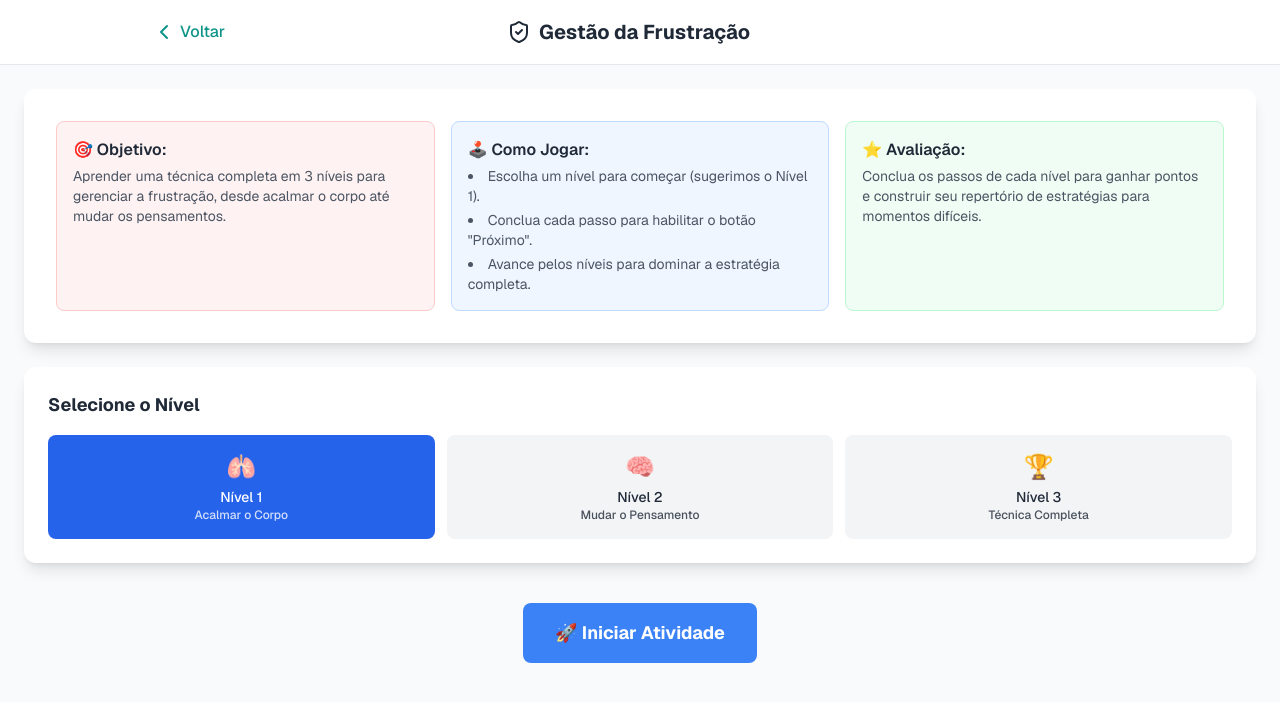
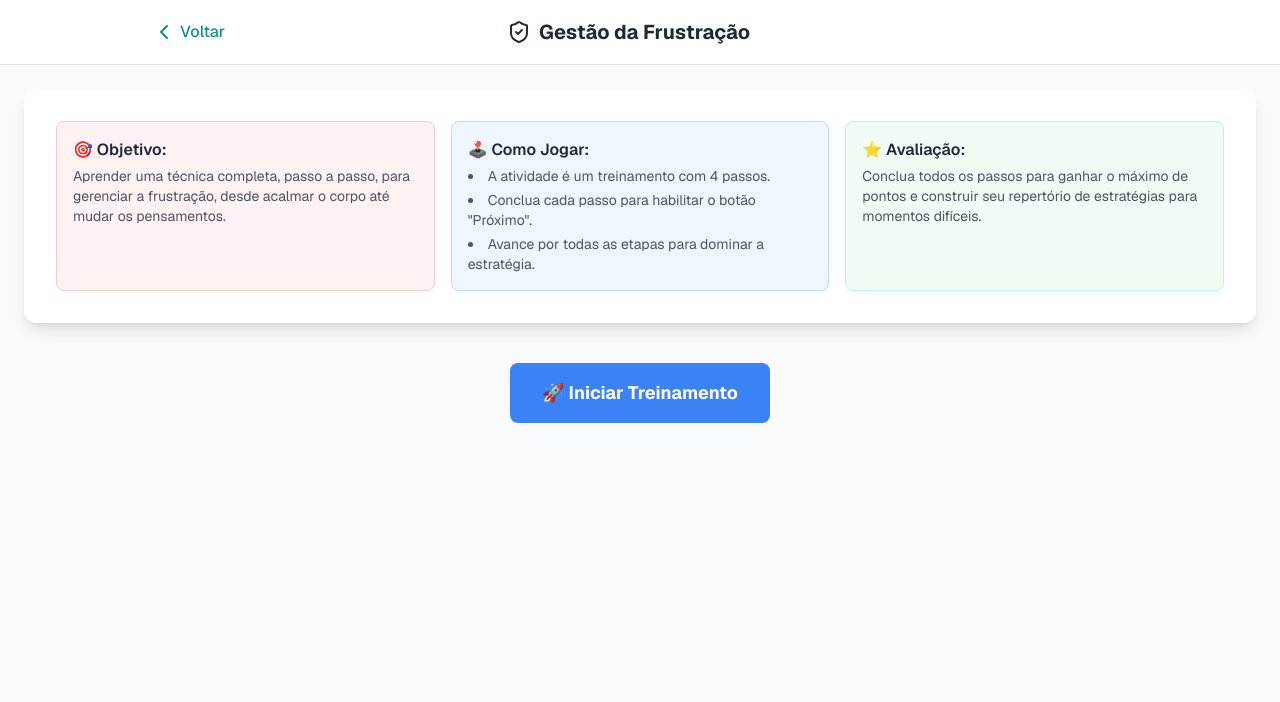
Before and after one commit to ClaudemirWork/teaplus-working, a Next.js app: page /frustration-management in a window 1280 px wide. Shown: the top 702 px of the page. Built offline with nearby package versions, Linux system fonts and the light colour scheme.

Commit message:
Update page.tsx Ajuste finalissímo da atividade gestão da frustração

```diff
--- a/app/frustration-management/page.tsx
+++ b/app/frustration-management/page.tsx
@@ -27,15 +27,13 @@ const GameHeader = ({ title, icon }) => (
 );
 
 // ============================================================================
-// 2. PÁGINA DA ATIVIDADE "GESTÃO DAS FRUSTRAÇÕES" COM NÍVEIS
+// 2. PÁGINA DA ATIVIDADE "GESTÃO DAS FRUSTRAÇÕES" (FLUXO LINEAR)
 // ============================================================================
 export default function FrustrationManagementPage() {
   const [gameStarted, setGameStarted] = useState(false);
   const [currentExerciseIndex, setCurrentExerciseIndex] = useState(0);
   const [completedExercises, setCompletedExercises] = useState<number[]>([]);
   const [points, setPoints] = useState(0);
-  const [nivelSelecionado, setNivelSelecionado] = useState(1);
-  const [sessionExercises, setSessionExercises] = useState<any[]>([]);
   const router = useRouter();
 
   const [isActive, setIsActive] = useState(false);
@@ -43,10 +41,10 @@ export default function FrustrationManagementPage() {
   const [breathingCount, setBreathingCount] = useState(0);
 
   const allExercises = [
-    { id: 1, levels: [1, 2, 3], title: "Passo 1: Respiração 4-7-8", type: "breathing", description: "Use a respiração para acalmar o corpo e a mente.", instruction: "Concentre-se no círculo e siga o ritmo para ativar a resposta de relaxamento." },
-    { id: 2, levels: [2, 3], title: "Passo 2: Identificando Pensamentos", type: "reframing", description: "Reconheça os padrões de pensamento que geram frustração.", instruction: "Examine os exemplos de como nossos pensamentos podem nos enganar quando estamos frustrados." },
-    { id: 3, levels: [3], title: "Passo 3: Reescrevendo a Narrativa", type: "reflection", description: "Transforme pensamentos negativos em perspectivas equilibradas.", instruction: "Responda às perguntas para praticar uma visão mais realista e gentil sobre os problemas." },
-    { id: 4, levels: [3], title: "Passo 4: Técnica STOP", type: "action-plan", description: "Memorize uma estratégia para o momento da frustração.", instruction: "Estes são os 4 passos para usar quando sentir a raiva ou frustração crescendo." },
+    { id: 1, level: 1, title: "Passo 1: Respiração 4-7-8", type: "breathing", description: "Use a respiração para acalmar o corpo e a mente.", instruction: "Concentre-se no círculo e siga o ritmo para ativar a resposta de relaxamento." },
+    { id: 2, level: 2, title: "Passo 2: Identificando Pensamentos", type: "reframing", description: "Reconheça os padrões de pensamento que geram frustração.", instruction: "Examine os exemplos de como nossos pensamentos podem nos enganar quando estamos frustrados." },
+    { id: 3, level: 3, title: "Passo 3: Reescrevendo a Narrativa", type: "reflection", description: "Transforme pensamentos negativos em perspectivas equilibradas.", instruction: "Responda às perguntas para praticar uma visão mais realista e gentil sobre os problemas." },
+    { id: 4, level: 3, title: "Passo 4: Técnica STOP", type: "action-plan", description: "Memorize uma estratégia para o momento da frustração.", instruction: "Estes são os 4 passos para usar quando sentir a raiva ou frustração crescendo." },
   ];
 
   const frustratingScenarios = [
@@ -57,7 +55,7 @@ export default function FrustrationManagementPage() {
 
   useEffect(() => {
     let breathTimer: NodeJS.Timeout | null = null;
-    const currentExercise = sessionExercises[currentExerciseIndex];
+    const currentExercise = allExercises[currentExerciseIndex];
     if (isActive && currentExercise?.type === 'breathing') {
       breathTimer = setInterval(() => {
         setBreathingCount(prev => {
@@ -70,7 +68,7 @@ export default function FrustrationManagementPage() {
       }, 1000);
     }
     return () => { if (breathTimer) clearInterval(breathTimer); };
-  }, [isActive, breathingPhase, currentExerciseIndex, sessionExercises]);
+  }, [isActive, breathingPhase, currentExerciseIndex]);
 
   const startBreathing = () => { setIsActive(true); setBreathingPhase('inhale'); setBreathingCount(0); };
   const stopExercise = () => { setIsActive(false); setBreathingPhase('rest'); };
@@ -93,8 +91,6 @@ export default function FrustrationManagementPage() {
   };
 
   const handleStartGame = () => {
-    const filteredExercises = allExercises.filter(ex => ex.levels.includes(nivelSelecionado));
-    setSessionExercises(filteredExercises);
     setCurrentExerciseIndex(0);
     setPoints(0);
     setCompletedExercises([]);
@@ -102,19 +98,29 @@ export default function FrustrationManagementPage() {
   };
 
   const completeCurrentExercise = () => {
-    const currentId = sessionExercises[currentExerciseIndex]?.id;
+    const currentId = allExercises[currentExerciseIndex]?.id;
     if (currentId && !completedExercises.includes(currentId)) {
       setCompletedExercises(prev => [...prev, currentId]);
       setPoints(p => p + 10);
     }
   };
 
-  const nextExercise = () => { if (currentExerciseIndex < sessionExercises.length - 1) setCurrentExerciseIndex(c => c + 1) };
+  const nextExercise = () => { if (currentExerciseIndex < allExercises.length - 1) setCurrentExerciseIndex(c => c + 1) };
   const prevExercise = () => { if (currentExerciseIndex > 0) setCurrentExerciseIndex(c => c - 1) };
 
+  const getLevelIndicator = (level: number) => {
+    const levels = {
+        1: { title: "Nível 1: Acalmando o Corpo", color: "bg-blue-100 text-blue-800" },
+        2: { title: "Nível 2: Analisando os Pensamentos", color: "bg-purple-100 text-purple-800" },
+        3: { title: "Nível 3: Agindo com Consciência", color: "bg-green-100 text-green-800" },
+    };
+    const currentLevel = levels[level] || { title: "", color: "" };
+    return <div className={`text-center p-2 rounded-md font-semibold ${currentLevel.color}`}>{currentLevel.title}</div>
+  }
+
   // RENDERIZAÇÃO DA ATIVIDADE EM SI
-  if (gameStarted && sessionExercises.length > 0) {
-    const exercise = sessionExercises[currentExerciseIndex];
+  if (gameStarted) {
+    const exercise = allExercises[currentExerciseIndex];
     const isCompleted = completedExercises.includes(exercise.id);
 
     return (
@@ -124,17 +130,19 @@ export default function FrustrationManagementPage() {
                 <div className="flex justify-between items-center bg-white p-3 rounded-lg shadow-sm mb-6">
                     <div className="text-sm text-gray-600">Pontos: <span className="font-bold text-teal-600">{points}</span></div>
                     <div className="w-full max-w-xs mx-auto">
-                        <p className="text-center text-sm text-gray-600 mb-1">Passo {currentExerciseIndex + 1} de {sessionExercises.length}</p>
-                        <div className="w-full bg-gray-200 rounded-full h-2"><div className="bg-teal-500 h-2 rounded-full" style={{ width: `${((currentExerciseIndex + 1) / sessionExercises.length) * 100}%` }}></div></div>
+                        <p className="text-center text-sm text-gray-600 mb-1">Passo {currentExerciseIndex + 1} de {allExercises.length}</p>
+                        <div className="w-full bg-gray-200 rounded-full h-2"><div className="bg-teal-500 h-2 rounded-full" style={{ width: `${((currentExerciseIndex + 1) / allExercises.length) * 100}%` }}></div></div>
                     </div>
                 </div>
 
                 <div className="bg-white rounded-xl shadow-lg p-6 sm:p-8 space-y-6">
+                    {getLevelIndicator(exercise.level)}
+
                     <div className="text-center">
                         <h2 className="text-xl md:text-2xl font-bold text-gray-800">{exercise.title}</h2>
                         <p className="text-gray-600 mt-1">{exercise.description}</p>
                     </div>
-                    <div className="bg-blue-50 border-l-4 border-blue-400 p-4 rounded-md"><p className="text-gray-700">{exercise.instruction}</p></div>
+                    <div className="bg-gray-100 border-l-4 border-gray-400 p-4 rounded-md"><p className="text-gray-700">{exercise.instruction}</p></div>
 
                     {exercise.type === 'breathing' && (
                         <div className="text-center p-4 space-y-6">
@@ -170,25 +178,16 @@ export default function FrustrationManagementPage() {
                     </div>
                 </div>
 
-                {/* --- NAVEGAÇÃO CORRIGIDA --- */}
                 <div className="flex justify-between mt-6">
-                    <button onClick={prevExercise} disabled={currentExerciseIndex === 0} className="px-6 py-2 rounded-lg bg-gray-200 hover:bg-gray-300 disabled:opacity-50 disabled:cursor-not-allowed">
-                        Anterior
-                    </button>
-                    <button
-                        onClick={nextExercise}
-                        disabled={!isCompleted || currentExerciseIndex === sessionExercises.length - 1}
-                        className="px-6 py-2 rounded-lg font-semibold text-white transition-colors bg-teal-500 hover:bg-teal-600 disabled:bg-gray-300 disabled:cursor-not-allowed"
-                    >
-                        Próximo
-                    </button>
+                    <button onClick={prevExercise} disabled={currentExerciseIndex === 0} className="px-6 py-2 rounded-lg bg-gray-200 hover:bg-gray-300 disabled:opacity-50 disabled:cursor-not-allowed">Anterior</button>
+                    <button onClick={nextExercise} disabled={!isCompleted || currentExerciseIndex === allExercises.length - 1} className="px-6 py-2 rounded-lg font-semibold text-white transition-colors bg-teal-500 hover:bg-teal-600 disabled:bg-gray-400 disabled:cursor-not-allowed">Próximo</button>
                 </div>
             </main>
         </div>
     );
   }
 
-  // RENDERIZAÇÃO DA TELA INICIAL
+  // RENDERIZAÇÃO DA TELA INICIAL (FLUXO LINEAR)
   return (
     <div className="min-h-screen bg-gray-50">
       <GameHeader title="Gestão da Frustração" icon={<ShieldCheck size={24} />} />
@@ -198,40 +197,24 @@ export default function FrustrationManagementPage() {
             <div className="grid grid-cols-1 md:grid-cols-3 gap-4">
               <div className="bg-red-50 border border-red-200 rounded-lg p-4">
                 <h3 className="font-semibold text-gray-800 mb-1">🎯 Objetivo:</h3>
-                <p className="text-sm text-gray-600">Aprender uma técnica completa em 3 níveis para gerenciar a frustração, desde acalmar o corpo até mudar os pensamentos.</p>
+                <p className="text-sm text-gray-600">Aprender uma técnica completa, passo a passo, para gerenciar a frustração, desde acalmar o corpo até mudar os pensamentos.</p>
               </div>
               <div className="bg-blue-50 border border-blue-200 rounded-lg p-4">
                 <h3 className="font-semibold text-gray-800 mb-1">🕹️ Como Jogar:</h3>
                 <ul className="list-disc list-inside text-sm text-gray-600 space-y-1">
-                  <li>Escolha um nível para começar (sugerimos o Nível 1).</li>
+                  <li>A atividade é um treinamento com 4 passos.</li>
                   <li>Conclua cada passo para habilitar o botão "Próximo".</li>
-                  <li>Avance pelos níveis para dominar a estratégia completa.</li>
+                  <li>Avance por todas as etapas para dominar a estratégia.</li>
                 </ul>
               </div>
               <div className="bg-green-50 border border-green-200 rounded-lg p-4">
                 <h3 className="font-semibold text-gray-800 mb-1">⭐ Avaliação:</h3>
-                <p className="text-sm text-gray-600">Conclua os passos de cada nível para ganhar pontos e construir seu repertório de estratégias para momentos difíceis.</p>
+                <p className="text-sm text-gray-600">Conclua todos os passos para ganhar o máximo de pontos e construir seu repertório de estratégias para momentos difíceis.</p>
               </div>
             </div>
           </div>
-          <div className="bg-white rounded-xl shadow-lg p-6">
-            <h2 className="text-lg font-bold text-gray-800 mb-4">Selecione o Nível</h2>
-            <div className="grid grid-cols-2 md:grid-cols-3 gap-3">
-                {[
-                    { id: 1, nome: 'Nível 1', desc: 'Acalmar o Corpo', icone: '🫁' },
-                    { id: 2, nome: 'Nível 2', desc: 'Mudar o Pensamento', icone: '🧠' },
-                    { id: 3, nome: 'Nível 3', desc: 'Técnica Completa', icone: '🏆' },
-                ].map(nivel => (
-                    <button key={nivel.id} onClick={() => setNivelSelecionado(nivel.id)} className={`p-4 rounded-lg font-medium transition-colors ${nivelSelecionado === nivel.id ? 'bg-blue-600 text-white' : 'bg-gray-100 text-gray-800 hover:bg-gray-200'}`}>
-                        <div className="text-2xl mb-1">{nivel.icone}</div>
-                        <div className="text-sm">{nivel.nome}</div>
-                        <div className="text-xs opacity-80">{nivel.desc}</div>
-                    </button>
-                ))}
-            </div>
-          </div>
           <div className="text-center pt-4">
-            <button onClick={handleStartGame} className="bg-blue-500 hover:bg-blue-600 text-white font-bold py-4 px-8 rounded-lg text-lg transition-colors">🚀 Iniciar Atividade</button>
+            <button onClick={handleStartGame} className="bg-blue-500 hover:bg-blue-600 text-white font-bold py-4 px-8 rounded-lg text-lg transition-colors">🚀 Iniciar Treinamento</button>
           </div>
         </div>
       </main>
```
